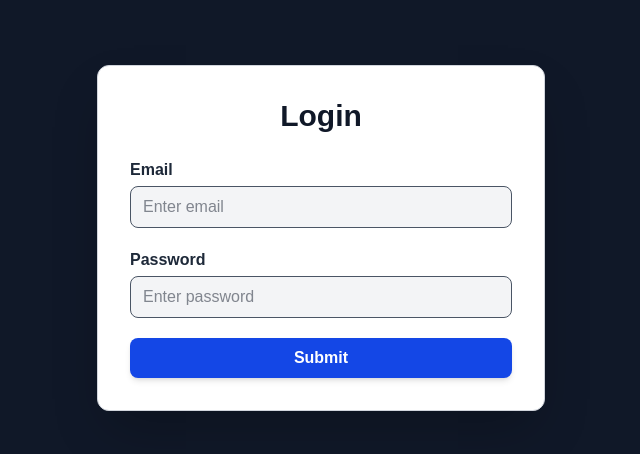
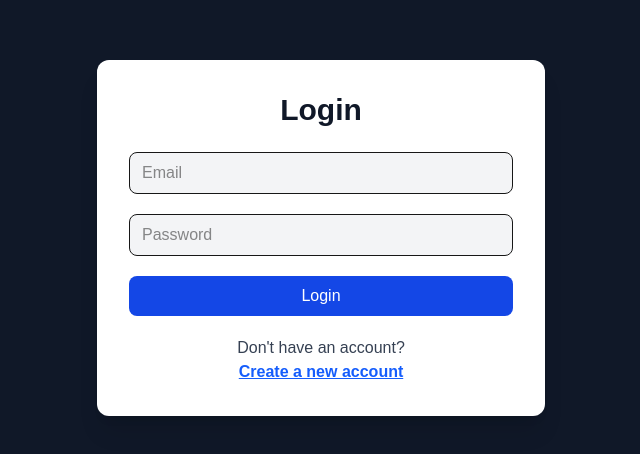
Before and after one commit to Mahadeer0722/admin-staff, a Next.js app: page /login-page in a window 1280 px wide. Shown: the part 162-616 px from the top of the page, without its empty margins (319-959 px from the left). Built offline with nearby package versions, Linux system fonts and the light colour scheme.

Commit message:
login as default

```diff
--- a/app/login-page/page.tsx
+++ b/app/login-page/page.tsx
@@ -7,98 +7,75 @@ import { useRouter } from "next/navigation";
 
 export default function LoginPage() {
   const router = useRouter();
-
   const [email, setEmail] = useState("");
   const [password, setPassword] = useState("");
 
   const handleLogin = async (e: React.FormEvent) => {
     e.preventDefault();
 
-    try {
-      const dbRef = ref(db);
-      const snapshot = await get(child(dbRef, "users"));
+    const snapshot = await get(child(ref(db), "users"));
+    if (!snapshot.exists()) return alert("No users found");
 
-      if (!snapshot.exists()) {
-        alert("No users found");
-        return;
-      }
+    let matchedUser: any = null;
 
-      let isValid = false;
-      let userRole = "";
-
-      snapshot.forEach((user) => {
-        const data = user.val();
-
-        if (data.email === email && data.password === password) {
-          isValid = true;
-          userRole = data.role; // staff or administrator
+    snapshot.forEach((u) => {
+      const user = u.val();
+      if (user.email === email && user.password === password) {
+        matchedUser = user;
       }
     });
 
-      if (isValid) {
-        alert("Login successful!");
+    if (!matchedUser) return alert("Invalid credentials");
 
-        // ⭐ REDIRECT BASED ON ROLE
-        if (userRole === "administrator") {
+    if (matchedUser.role === "administrator") {
       router.push("/admin-page");
-        } else if (userRole === "staff") {
+    } else {
       router.push("/staff-page");
-        } else {
-          alert("Unknown role in database!");
-        }
-
-      } else {
-        alert("Invalid email or password");
-      }
-
-    } catch (error) {
-      console.error(error);
-      alert("Login error");
     }
   };
 
   return (
-    <div className="min-h-screen flex items-center justify-center bg-gray-900 p-3">
-      <div className="w-full max-w-md bg-white p-8 rounded-xl shadow-2xl border border-gray-300">
-        <h2 className="text-3xl font-bold mb-6 text-center text-gray-900">
-          Login
-        </h2>
+    <div className="min-h-screen flex items-center justify-center bg-gray-900 p-4">
+      <div className="bg-white w-full max-w-md p-8 rounded-xl shadow-xl">
+
+        <h2 className="text-3xl font-bold mb-6 text-center text-gray-900">Login</h2>
 
         <form onSubmit={handleLogin} className="space-y-5">
-          {/* EMAIL */}
-          <div>
-            <label className="block font-semibold text-gray-800 mb-1">Email</label>
           <input
             type="email"
-              className="w-full border border-gray-600 rounded-lg px-3 py-2 bg-gray-100 text-gray-900"
-              placeholder="Enter email"
+            placeholder="Email"
+            className="w-full border rounded-lg px-3 py-2 bg-gray-100"
             value={email}
             onChange={(e) => setEmail(e.target.value)}
             required
           />
-          </div>
 
-          {/* PASSWORD */}
-          <div>
-            <label className="block font-semibold text-gray-800 mb-1">Password</label>
           <input
             type="password"
-              className="w-full border border-gray-600 rounded-lg px-3 py-2 bg-gray-100 text-gray-900"
-              placeholder="Enter password"
+            placeholder="Password"
+            className="w-full border rounded-lg px-3 py-2 bg-gray-100"
             value={password}
             onChange={(e) => setPassword(e.target.value)}
             required
           />
-          </div>
 
-          {/* SUBMIT */}
           <button
             type="submit"
-            className="w-full bg-blue-700 text-white py-2 rounded-lg font-semibold hover:bg-blue-800 transition shadow-md"
+            className="w-full bg-blue-700 text-white py-2 rounded-lg"
           >
-            Submit
+            Login
           </button>
         </form>
+
+        <div className="text-center mt-5">
+          <p className="text-gray-700">Don't have an account?</p>
+          <button
+            onClick={() => router.push("/singup-page")}
+            className="text-blue-600 font-semibold underline"
+          >
+            Create a new account
+          </button>
+        </div>
       </div>
     </div>
   );
--- a/app/page.tsx
+++ b/app/page.tsx
@@ -1,7 +1,14 @@
-import Image from "next/image";
+"use client";
+
+import { useEffect } from "react";
+import { useRouter } from "next/navigation";
 
 export default function Home() {
-  return (
-    <div className="">Landing page</div>
-  );
+  const router = useRouter();
+
+  useEffect(() => {
+    router.replace("/login-page");
+  }, []);
+
+  return null;
 }
--- /dev/null
+++ b/app/singup-page/page.tsx
@@ -0,0 +1,90 @@
+"use client";
+
+import { useState } from "react";
+import { ref, push } from "firebase/database";
+import { db } from "@/firebase/config";
+import { useRouter } from "next/navigation";
+
+export default function SignUpPage() {
+  const router = useRouter();
+
+  const [email, setEmail] = useState("");
+  const [password, setPassword] = useState("");
+  const [confirmPassword, setConfirmPassword] = useState("");
+  const [role, setRole] = useState("staff");
+
+  const handleSubmit = async (e: React.FormEvent) => {
+    e.preventDefault();
+
+    if (password !== confirmPassword) {
+      alert("Passwords do not match!");
+      return;
+    }
+
+    await push(ref(db, "users"), {
+      email,
+      password,
+      role,
+    });
+
+    alert("Account created successfully!");
+    router.push("/login-page");
+  };
+
+  return (
+    <div className="min-h-screen flex items-center justify-center bg-gray-900 p-3">
+      <div className="w-full max-w-md bg-white p-8 rounded-xl shadow-xl">
+
+        <h2 className="text-3xl font-bold mb-6 text-center text-gray-900">
+          Sign Up
+        </h2>
+
+        <form onSubmit={handleSubmit} className="space-y-5">
+
+          <input
+            type="email"
+            placeholder="Email"
+            className="w-full border rounded-lg px-3 py-2 bg-gray-100"
+            value={email}
+            onChange={(e) => setEmail(e.target.value)}
+            required
+          />
+
+          <input
+            type="password"
+            placeholder="Password"
+            className="w-full border rounded-lg px-3 py-2 bg-gray-100"
+            value={password}
+            onChange={(e) => setPassword(e.target.value)}
+            required
+          />
+
+          <input
+            type="password"
+            placeholder="Confirm Password"
+            className="w-full border rounded-lg px-3 py-2 bg-gray-100"
+            value={confirmPassword}
+            onChange={(e) => setConfirmPassword(e.target.value)}
+            required
+          />
+
+          <select
+            className="w-full border rounded-lg px-3 py-2 bg-gray-100"
+            value={role}
+            onChange={(e) => setRole(e.target.value)}
+          >
+            <option value="staff">Staff</option>
+            <option value="administrator">Administrator</option>
+          </select>
+
+          <button
+            type="submit"
+            className="w-full bg-blue-600 text-white py-2 rounded-lg"
+          >
+            Create Account
+          </button>
+        </form>
+      </div>
+    </div>
+  );
+}
--- a/app/staff-admin/page.tsx
+++ /dev/null
@@ -1,120 +0,0 @@
-"use client";
-
-import { useState } from "react";
-import { ref, set } from "firebase/database";
-import { db } from "@/firebase/config"; // <-- IMPORTANT
-
-export default function SignUpPage() {
-  const [email, setEmail] = useState("");
-  const [password, setPassword] = useState("");
-  const [confirmPassword, setConfirmPassword] = useState("");
-  const [role, setRole] = useState("staff");
-
-  const handleSubmit = async (e: React.FormEvent) => {
-    e.preventDefault();
-console.log("sumit clicked")
-    if (password !== confirmPassword) {
-      alert("Passwords do not match!");
-      return;
-    }
-
-    try {
-      // Generating a simple unique ID
-      const userId = Date.now().toString();
-
-      // Store user data in Realtime Database
-      await set(ref(db, "users/" + userId), {
-        email: email,
-        password: password,
-        role: role,
-        createdAt: new Date().toISOString(),
-      });
-
-      alert("User data stored successfully!");
-
-      // Clear form
-      setEmail("");
-      setPassword("");
-      setConfirmPassword("");
-      setRole("staff");
-
-    } catch (error) {
-      console.error(error);
-      alert("Error storing data in Firebase");
-    }
-  };
-
-  return (
-    <div className="min-h-screen flex items-center justify-center bg-gray-900 p-3">
-      <div className="w-full max-w-md bg-white p-8 rounded-xl shadow-2xl border border-gray-300">
-        <h2 className="text-3xl font-bold mb-6 text-center text-gray-900">
-          Create Account
-        </h2>
-
-        <form onSubmit={handleSubmit} className="space-y-5">
-
-          {/* Email */}
-          <div>
-            <label className="block mb-1 font-semibold text-gray-800">Email</label>
-            <input
-              type="email"
-              className="w-full border border-gray-600 rounded-lg px-3 py-2 bg-gray-100 text-gray-900 focus:outline-none focus:ring-2 focus:ring-blue-600"
-              placeholder="Enter email"
-              value={email}
-              onChange={(e) => setEmail(e.target.value)}
-              required
-            />
-          </div>
-
-          {/* Password */}
-          <div>
-            <label className="block mb-1 font-semibold text-gray-800">Password</label>
-            <input
-              type="password"
-              className="w-full border border-gray-600 rounded-lg px-3 py-2 bg-gray-100 text-gray-900 focus:outline-none focus:ring-2 focus:ring-blue-600"
-              placeholder="Enter password"
-              value={password}
-              onChange={(e) => setPassword(e.target.value)}
-              required
-            />
-          </div>
-
-          {/* Confirm Password */}
-          <div>
-            <label className="block mb-1 font-semibold text-gray-800">Confirm Password</label>
-            <input
-              type="password"
-              className="w-full border border-gray-600 rounded-lg px-3 py-2 bg-gray-100 text-gray-900 focus:outline-none focus:ring-2 focus:ring-blue-600"
-              placeholder="Re-enter password"
-              value={confirmPassword}
-              onChange={(e) => setConfirmPassword(e.target.value)}
-              required
-            />
-          </div>
-
-          {/* Role */}
-          <div>
-            <label className="block mb-1 font-semibold text-gray-800">Role</label>
-            <select
-              className="w-full border border-gray-600 rounded-lg px-3 py-2 bg-gray-100 text-gray-900 focus:outline-none focus:ring-2 focus:ring-blue-600"
-              value={role}
-              onChange={(e) => setRole(e.target.value)}
-            >
-              <option value="staff">Staff</option>
-              <option value="administrator">Administrator</option>
-            </select>
-          </div>
-
-          {/* Submit */}
-          <button
-            type="submit"
-            className="w-full bg-blue-700 text-white py-2 rounded-lg font-semibold hover:bg-blue-800 transition shadow-md"
-          >
-            Submit
-          </button>
-
-        </form>
-      </div>
-    </div>
-  );
-}
```
Lines whose indentation alone changed are shown as unchanged.
